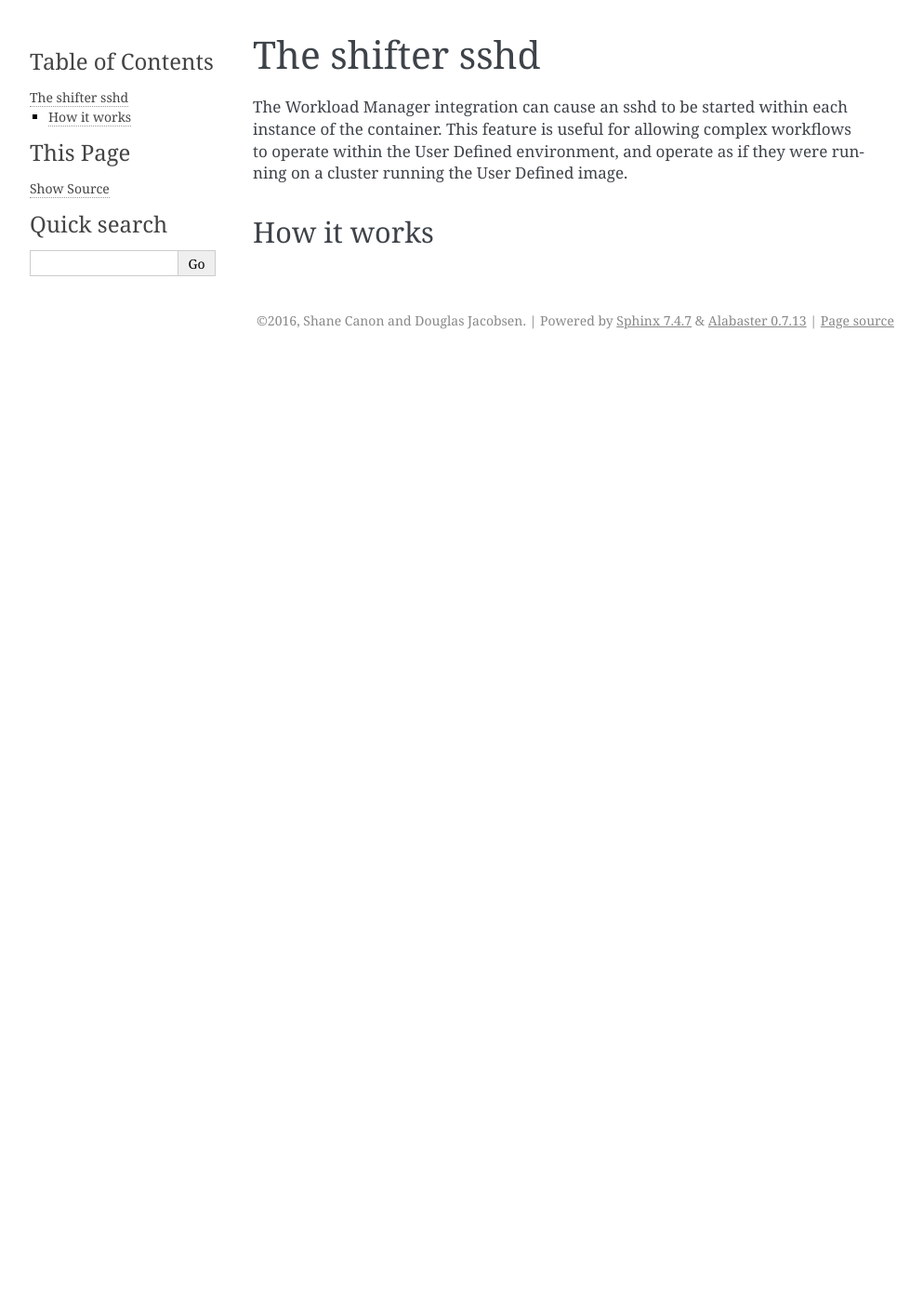
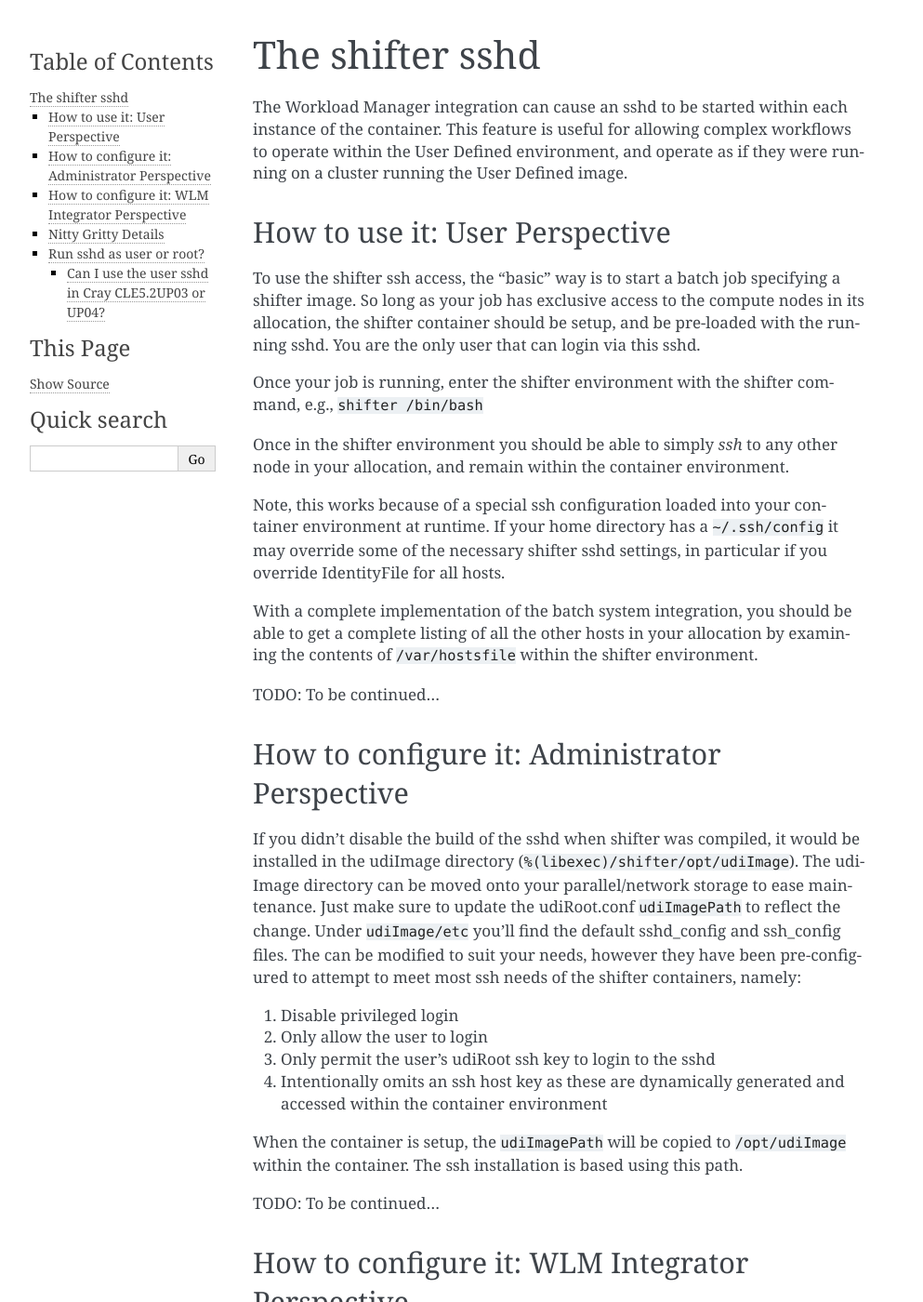
Before and after one commit to NERSC/shifter, a Sphinx documentation site: the page built from doc/sshd.rst, in a window 1280 px wide and 1400 px high. Shown: the whole window at 93% size, without its empty margins (148-1141 px from the left). Built offline with Sphinx 7.4.7, drawn with Linux system fonts in a browser that asks for light colours; some of the changed text lies outside the part shown.

Commit message:
doc/sshd.rst

```diff
--- a/doc/sshd.rst
+++ b/doc/sshd.rst
@@ -6,5 +6,114 @@ instance of the container.  This feature is useful for allowing complex
 workflows to operate within the User Defined environment, and operate as if
 they were running on a cluster running the User Defined image.
 
-How it works
-------------
+How to use it: User Perspective
+-------------------------------
+To use the shifter ssh access, the "basic" way is to start a batch job
+specifying a shifter image.  So long as your job has exclusive access to the
+compute nodes in its allocation, the shifter container should be setup, and
+be pre-loaded with the running sshd.  You are the only user that can login via
+this sshd.
+
+Once your job is running, enter the shifter environment with the shifter
+command, e.g., :code:`shifter /bin/bash`
+
+Once in the shifter environment you should be able to simply `ssh` to any
+other node in your allocation, and remain within the container environment.
+
+Note, this works because of a special ssh configuration loaded into your
+container environment at runtime.  If your home directory has a
+:code:`~/.ssh/config` it may override some of the necessary shifter sshd
+settings, in particular if you override IdentityFile for all hosts.
+
+With a complete implementation of the batch system integration, you should be
+able to get a complete listing of all the other hosts in your allocation by
+examining the contents of :code:`/var/hostsfile` within the shifter
+environment.
+
+TODO: To be continued...
+
+How to configure it: Administrator Perspective
+----------------------------------------------
+If you didn't disable the build of the sshd when shifter was compiled, it would
+be installed in the udiImage directory
+(:code:`%(libexec)/shifter/opt/udiImage`).  The udiImage directory can be moved
+onto your parallel/network storage to ease maintenance.  Just make sure to
+update the udiRoot.conf :code:`udiImagePath` to reflect the change.  Under
+:code:`udiImage/etc` you'll find the default sshd_config and ssh_config files.
+The can be modified to suit your needs, however they have been pre-configured
+to attempt to meet most ssh needs of the shifter containers, namely:
+
+1. Disable privileged login
+2. Only allow the user to login
+3. Only permit the user's udiRoot ssh key to login to the sshd
+4. Intentionally omits an ssh host key as these are dynamically generated
+   and accessed within the container environment
+
+When the container is setup, the :code:`udiImagePath` will be copied to
+:code:`/opt/udiImage` within the container.  The ssh installation is
+based using this path.
+
+TODO: To be continued...
+
+How to configure it: WLM Integrator Perspective
+-----------------------------------------------
+TODO: Not started yet.
+
+
+Nitty Gritty Details
+--------------------
+TODO: Not started yet.
+
+Run sshd as user or root?
+-------------------------
+Why does shifter give the administrator flexibility in this regard?  Isn't it
+a bad idea to run processes as root within the container?  Well, yes; you
+probably really would like to avoid running the sshd as root if possible. There
+are some situations that necessitate it, and depending on your situation, it
+will be a choice you'll need to consider.
+
+The reason original verions of shifter ran the sshd as root was because older
+libc versions/builds used a setuid root :code:`pt_chown` binary to allow pty
+allocation.  Since shifter disables all setuid access within the container
+environment, this is an unworkable solution.
+
+So, if you find that you can't use the user-privilege sshd because ptys cannot
+be allocated, you may need to run the sshd as root.
+
+If, however, :code:`/dev/pty` is mounted with appropriate privileges, this will
+not be required, and a user-privilege sshd will be able to properly allocate
+ptys.  This is the preferred solution.
+
+If you find that you are amongst those that need to run the sshd as root, the
+shifter sshd is built with some attributes to at least mitigate your risk:
+
+1. it is statically linked (won't rely on any dynamically loaded libraries from
+   the container environment.
+2. it is statically linked against libmusl and libressl.  libmusl in particular
+   is important as this should shield the sshd against most interactions with
+   the container libc
+3. shifter uses an nsswitch.conf that only allows files to be searched for
+   user metatdata, and the :code:`/etc/passwd`, :code:`/etc/shadow`, and
+   :code:`/etc/group` files are all under the control of shifter, not the user.
+4. the sshd is not linked against PAM, so no pam modules in the user
+   environment will be considered
+
+Can I use the user sshd in Cray CLE5.2UP03 or UP04?
++++++++++++++++++++++++++++++++++++++++++++++++++++
+Yes, however the default environment does not (or did not) support it
+out-of-the-box.  You'll need a few things:
+
+1. shifter 16.08.1 or newer
+2. 5.2UP04 or 5.2UP03 fully patched for the glibc issues earlier in 2016
+3. A modified compute node /init
+
+The compute node /init needs to be updated to mount /dev/pts with proper
+options to allow pty allocation in the absence of pt_chown, e.g., replace::
+
+mkdir -p "$udev_root/pts"
+mount -t devpts devpts "$udev_root/pts"
+
+with::
+
+mkdir -p "$udev_root/pts"
+mount -t devpts -o gid=5,mode=620 devpts "$udev_root/pts"
```
